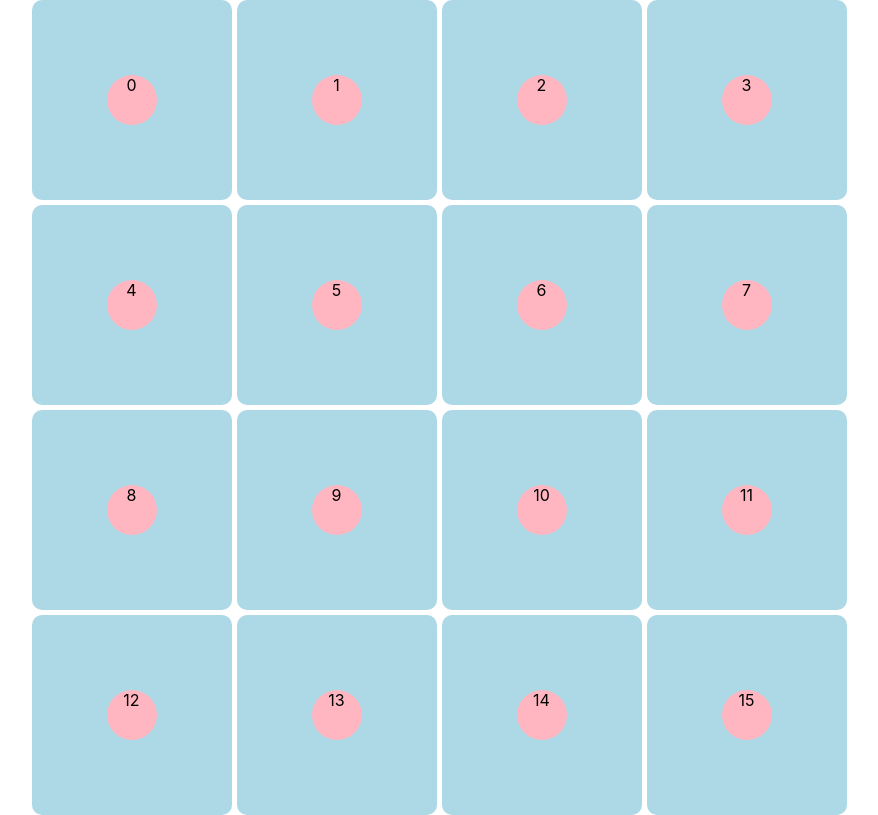
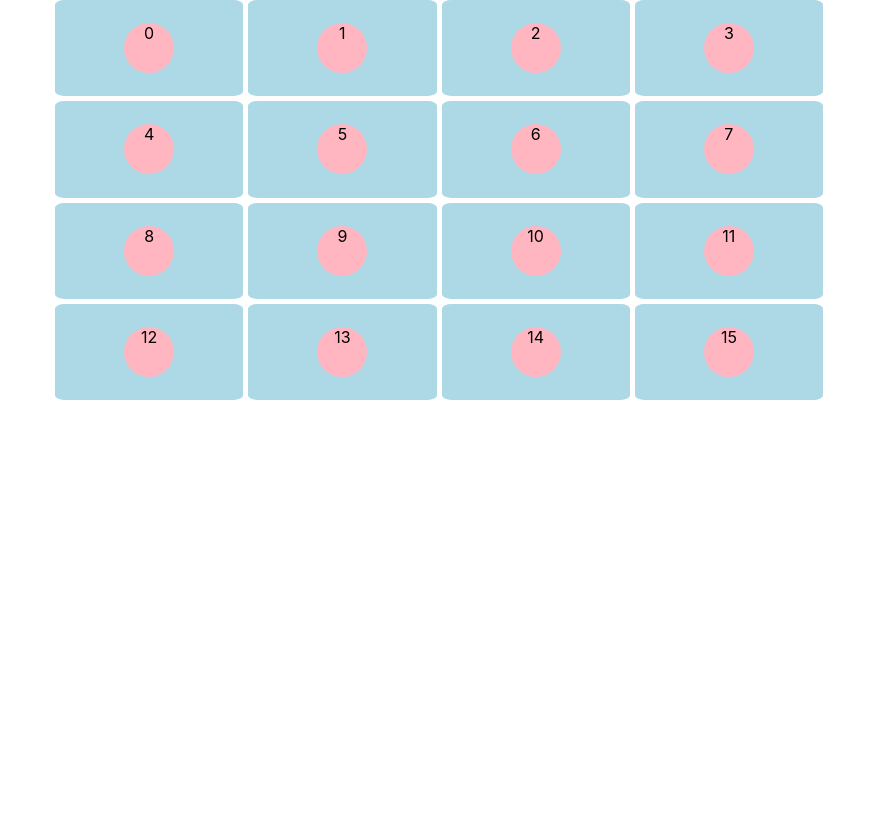
Before and after one commit to sdrobner44/sd-game-of-life, a React (Create React App) app: page / in a window 1280 px wide. Shown: the whole page, without its empty margins (201-1079 px from the left). Built offline with nearby package versions, Linux system fonts and the light colour scheme.

Commit message:
board styling

```diff
--- a/src/components/Board/GameBoard.module.scss
+++ b/src/components/Board/GameBoard.module.scss
@@ -1,15 +1,18 @@
 .board {
-  // display: grid;
-  display: inline-grid;
+  display: grid;
+  // display: inline-grid;
   grid-template-columns: repeat(4, 1fr);
   grid-template-rows: repeat(4, 1fr);
   gap: 5px;
   margin: 0 auto 0 auto;
   text-align: center;
-  // width: 60%;
+
+  width: 60%;
+  height: 400px;
+
 }
 
 .container {
-  display: flex;
-  justify-content: center;
+  width: 100%;
+  height: 100%;
 }
--- a/src/components/Board/GameBoard.tsx
+++ b/src/components/Board/GameBoard.tsx
@@ -1,7 +1,14 @@
+import useWindowResize from '../../utils/hooks/useWindowResize';
 import styles from './GameBoard.module.scss';
 import GameCell from './GameCell';
 
 const GameBoard = () => {
+
+  const {
+    vpWidth,
+    vpHeight
+  } = useWindowResize();
+
 
   const getCell = (index: number): JSX.Element  => {
     return (
--- a/src/components/Board/GameCell.module.scss
+++ b/src/components/Board/GameCell.module.scss
@@ -2,8 +2,12 @@
 // https://www.freecodecamp.org/news/css-shapes-explained-how-to-draw-a-circle-triangle-and-more-using-pure-css/
 
 .cell {
-  width:200px;
-  height:200px;
+  // width:200px;
+  // height:200px;
+  width:100%;
+  height:100%;
+
+
   background:lightblue;
   border-radius: 5%;
   position: relative;
--- a/src/components/Main.module.scss
+++ b/src/components/Main.module.scss
@@ -0,0 +1,16 @@
+.article {
+  // width: 80%;
+  // height: 80%;
+
+  // width: 800px;
+  // height: 800px;
+
+  width: 100%;
+  // height: 100%;
+
+  // display: flex;
+  // justify-content: center;
+
+  // width: 400px;
+  // height: 400px;
+}
--- a/src/components/Main.tsx
+++ b/src/components/Main.tsx
@@ -1,8 +1,11 @@
 import GameBoard from './Board/GameBoard';
+import styles from './Main.module.scss';
 
 function Main() {
   return (
-    <GameBoard />
+    <article className={styles.article}>
+       <GameBoard />
+    </article>
   )
 }
 
--- /dev/null
+++ b/src/utils/hooks/useWindowResize.ts
@@ -0,0 +1,33 @@
+import { useState, useEffect } from 'react';
+// import JetsonBreakpointWidth from "../constants/JetsonBreakpointWidths";
+
+// const { smallTablet, largeTablet, desktop } = JetsonBreakpointWidth;
+
+const windowEvent = 'resize';
+
+function useWindowResize(): {
+  vpWidth: number;
+  vpHeight: number;
+} {
+  const [vpWidth, setWidth] = useState<number>(0);
+  const [vpHeight, setHeight] = useState<number>(0);
+
+  useEffect(() => {
+    function handleResize() {
+      const { innerWidth: vpWidth, innerHeight: vpHeight } = window;
+      setWidth(vpWidth);
+      setHeight(vpHeight);
+    }
+
+    handleResize();
+    window.addEventListener(windowEvent, handleResize);
+    return () => window.removeEventListener(windowEvent, handleResize);
+  }, []);
+
+  return {
+    vpWidth,
+    vpHeight
+  };
+}
+
+export default useWindowResize;
```
